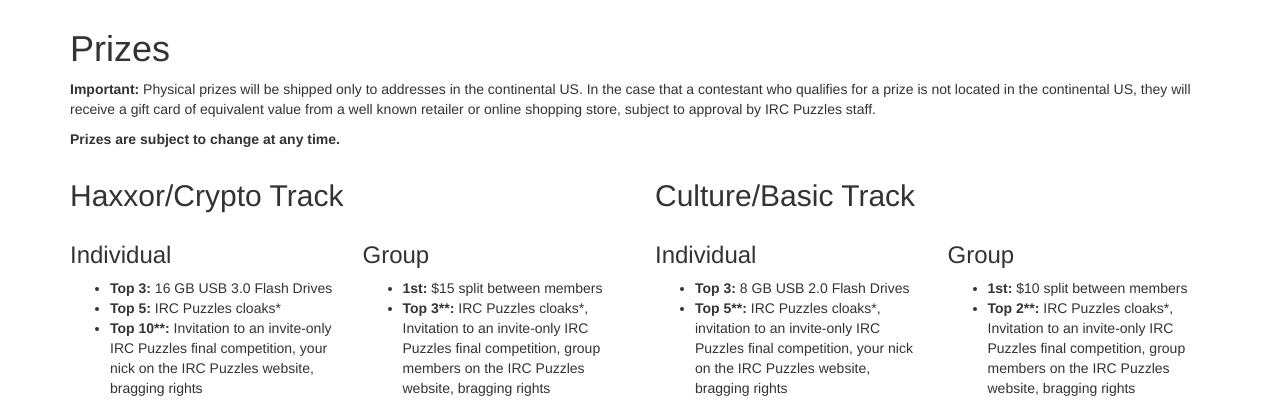
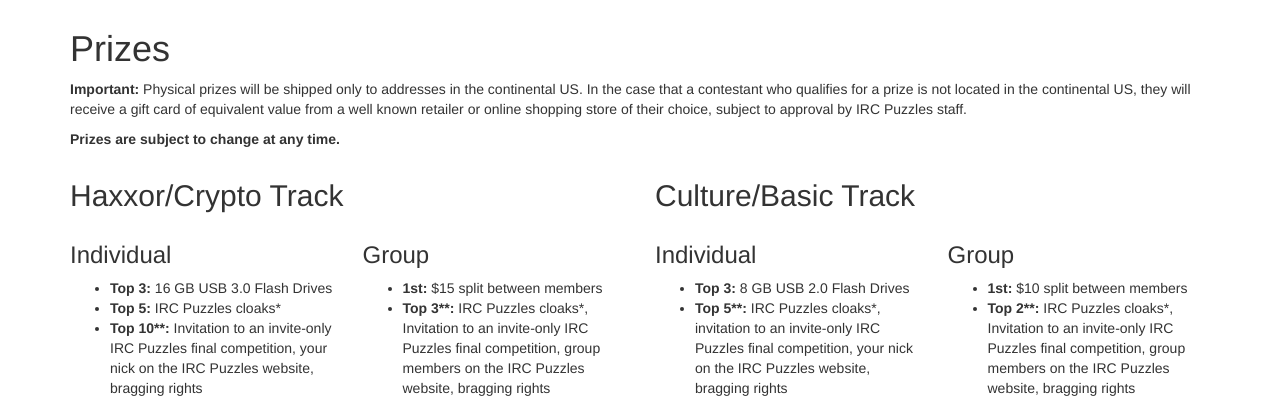
Before and after one commit to ircpuzzles/scoreboard, a Flask app: page /prizes/ in a window 1280 px wide. Shown: the part 51-451 px from the top of the page. Run offline with Flask 2, Linux system fonts and the light colour scheme; some libraries are stand-ins or nearby versions.

Commit message:
Specify 'of their choice'

```diff
--- a/templates/prizes.html
+++ b/templates/prizes.html
@@ -2,7 +2,7 @@
 {% extends 'base.html' %}
 {% block title %}IRCPuzzles | Prizes{% endblock %}
 {% block content %}<h1>Prizes</h1>
-<p><b>Important: </b>Physical prizes will be shipped only to addresses in the continental US. In the case that a contestant who qualifies for a prize is not located in the continental US, they will receive a gift card of equivalent value from a well known retailer or online shopping store, subject to approval by IRC Puzzles staff.</p>
+<p><b>Important: </b>Physical prizes will be shipped only to addresses in the continental US. In the case that a contestant who qualifies for a prize is not located in the continental US, they will receive a gift card of equivalent value from a well known retailer or online shopping store of their choice, subject to approval by IRC Puzzles staff.</p>
 <p><b>Prizes are subject to change at any time.</b></p>
 <div class="row">
     <div class="col-md-6">
```
